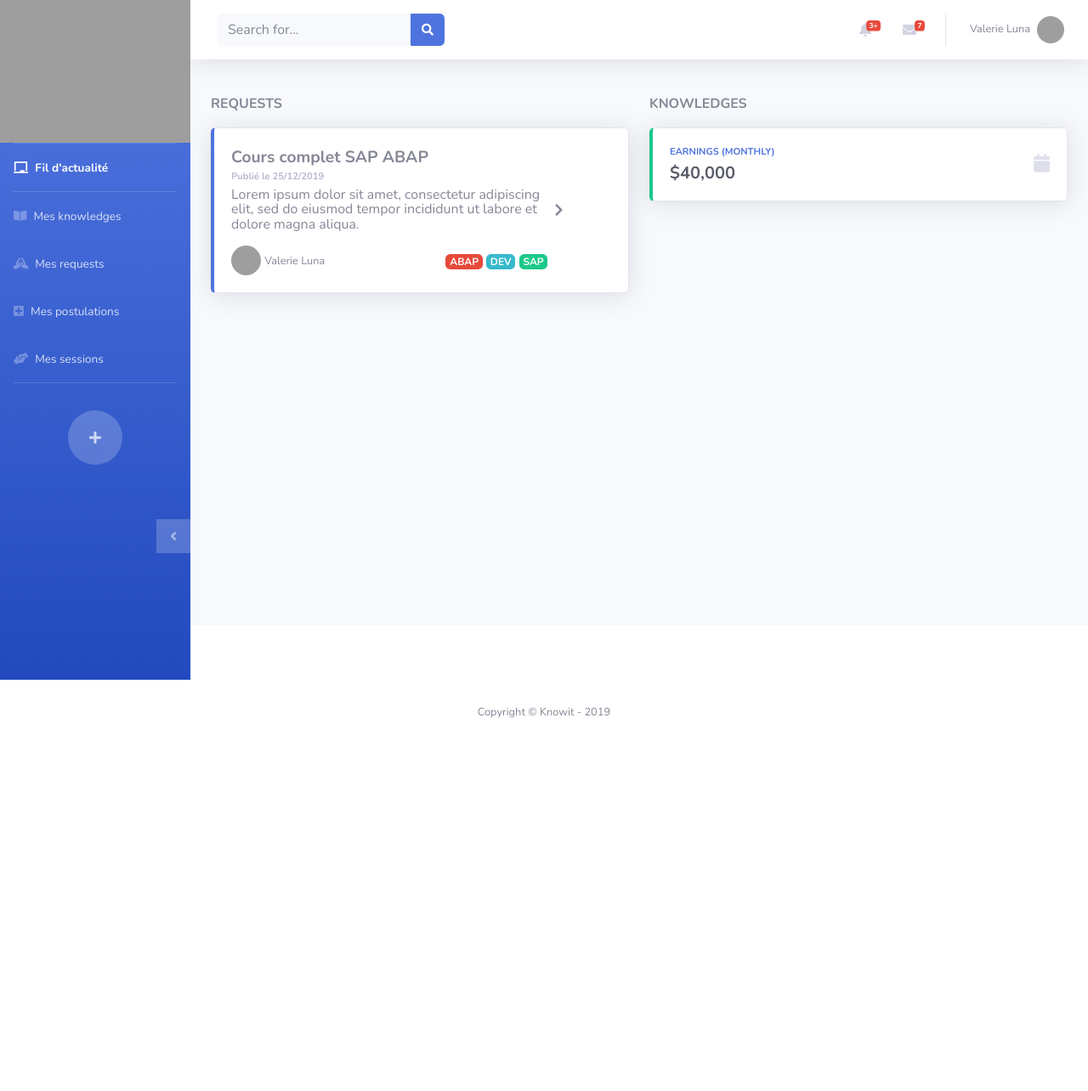
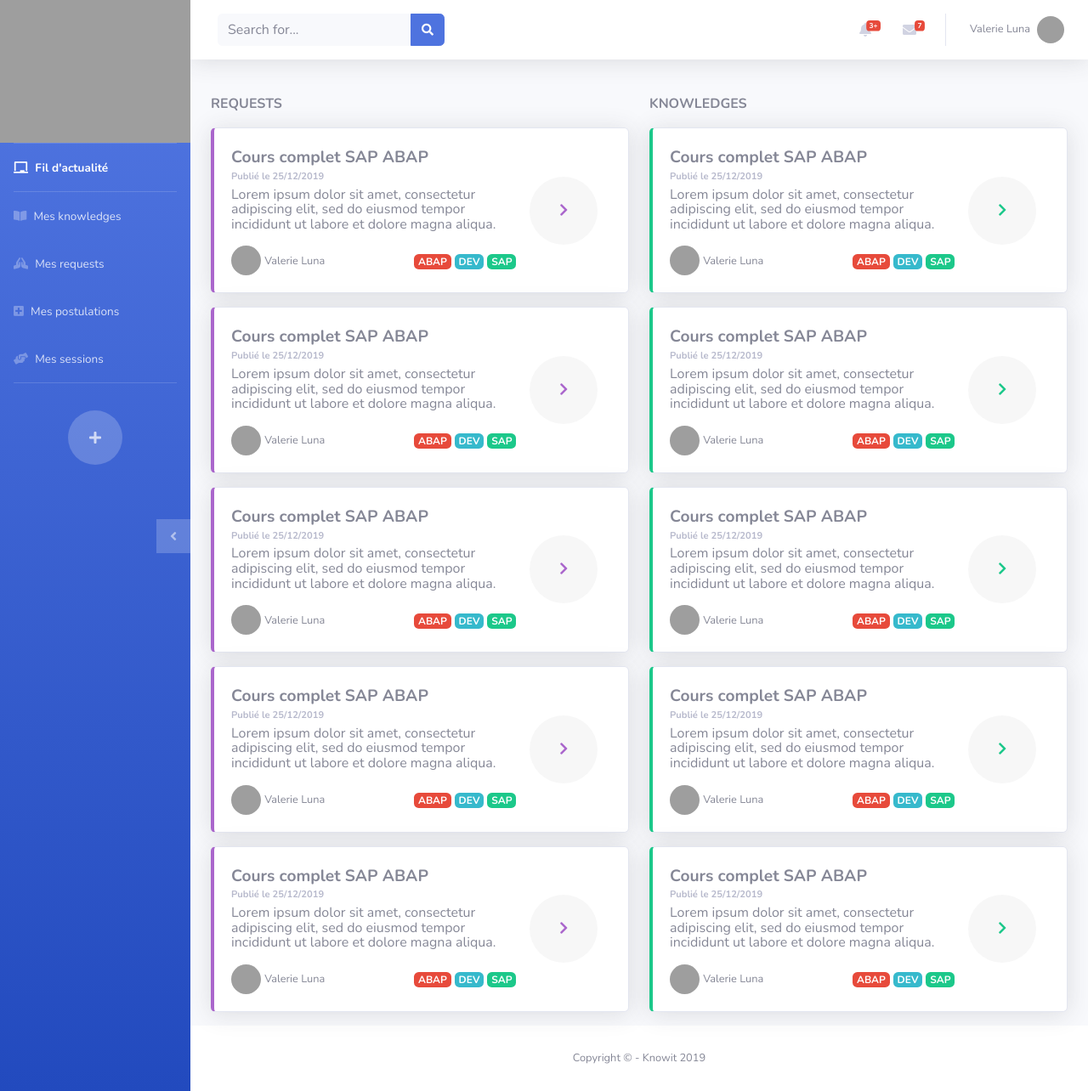
Before and after one commit to cyrilgourgouillon/knowitfip1, a PHP site: page / in a window 1280 px wide. Shown: the whole page at 85% size. Before the commit the page ends 845 px from the top, so only its background shows below. Run offline with PHP 8.4, Linux system fonts and the light colour scheme; grey boxes are pictures that could not be loaded.

Commit message:
Fin vue index - Fil d'actualité

```diff
--- a/css/perso.css
+++ b/css/perso.css
@@ -16,3 +16,25 @@
   .sidebar-rounded:hover {
     background-color: rgba(255, 255, 255, 0.25);
   }
+
+  .chevron-rounded{
+    background-color: #F7F7F7;
+    width: 5rem;
+    height: 5rem;
+    text-align: center;
+    margin-top: 1rem;
+    margin-bottom: 1rem;
+    cursor: pointer;
+}
+.violet{
+    color : #AA66CC;
+}
+
+.chevron-rounded:hover {
+    color: #8B8B8B!important;
+    background-color: #E7E7E7;
+}
+
+.border-left-violet {
+  border-left: 0.25rem solid #AA66CC !important;
+}
--- a/index.html
+++ b/index.html
@@ -298,10 +298,13 @@
               <div class="text-uppercase font-weight-bold mt-3">
                   Requests
               </div>
-              <div class="mt-3 card border-left-primary shadow">
+              <!--
+                KNOWLEDGE
+              -->
+              <div class="mt-3 card border-left-violet shadow">
                   <div class="card-body">
                     <div class="row no-gutters align-items-center">
-                      <div class="col-10 mr-2">
+                      <div class="col">
                           <div class="text-lg font-weight-bold ">Cours complet SAP ABAP</div>
                           <div class="text-xs font-weight-bold text-gray-500 mb-1">Publié le 25/12/2019</div>
                           <div style="line-height: 1.1rem" class="mb-1">
@@ -319,31 +322,337 @@
                             </div>
                           </div>
                       </div>
-                      <div class="col-auto">
-                          <i class="fas fa-chevron-right"></i>
+                      <div class="col-md-3 d-flex justify-content-center">
+                        <button class="rounded-circle chevron-rounded border-0 violet" id="newBtn">
+                             <i class="fas fa-chevron-right"></i>
+                        </button>
                       </div>
                     </div>
                   </div>
                 </div>
-
+                <!--
+                END KNOWLEDGE
+                -->
+                <!--
+                KNOWLEDGE
+              -->
+              <div class="mt-3 card border-left-violet shadow">
+                  <div class="card-body">
+                    <div class="row no-gutters align-items-center">
+                      <div class="col">
+                          <div class="text-lg font-weight-bold ">Cours complet SAP ABAP</div>
+                          <div class="text-xs font-weight-bold text-gray-500 mb-1">Publié le 25/12/2019</div>
+                          <div style="line-height: 1.1rem" class="mb-1">
+                            Lorem ipsum dolor sit amet, consectetur adipiscing elit, sed do eiusmod tempor incididunt ut labore et dolore magna aliqua.
+                          </div>
+                          <div class="mt-3 d-flex align-items-center justify-content-between">
+                            <div>
+                                <img width="35px" class="img-profile rounded-circle" src="https://source.unsplash.com/QAB-WJcbgJk/60x60">
+                                <span class="mr-2 d-lg-inline text-gray-600 small">Valerie Luna</span>
+                            </div>
+                            <div>
+                              <span class="badge badge-danger">ABAP</span>
+                              <span class="badge badge-info">DEV</span>
+                              <span class="badge badge-success">SAP</span>
+                            </div>
+                          </div>
+                      </div>
+                      <div class="col-md-3 d-flex justify-content-center">
+                        <button class="rounded-circle chevron-rounded border-0 violet" id="newBtn">
+                             <i class="fas fa-chevron-right"></i>
+                        </button>
+                      </div>
+                    </div>
+                  </div>
+                </div>
+                <!--
+                END KNOWLEDGE
+                -->
+                <!--
+                KNOWLEDGE
+              -->
+              <div class="mt-3 card border-left-violet shadow">
+                  <div class="card-body">
+                    <div class="row no-gutters align-items-center">
+                      <div class="col">
+                          <div class="text-lg font-weight-bold ">Cours complet SAP ABAP</div>
+                          <div class="text-xs font-weight-bold text-gray-500 mb-1">Publié le 25/12/2019</div>
+                          <div style="line-height: 1.1rem" class="mb-1">
+                            Lorem ipsum dolor sit amet, consectetur adipiscing elit, sed do eiusmod tempor incididunt ut labore et dolore magna aliqua.
+                          </div>
+                          <div class="mt-3 d-flex align-items-center justify-content-between">
+                            <div>
+                                <img width="35px" class="img-profile rounded-circle" src="https://source.unsplash.com/QAB-WJcbgJk/60x60">
+                                <span class="mr-2 d-lg-inline text-gray-600 small">Valerie Luna</span>
+                            </div>
+                            <div>
+                              <span class="badge badge-danger">ABAP</span>
+                              <span class="badge badge-info">DEV</span>
+                              <span class="badge badge-success">SAP</span>
+                            </div>
+                          </div>
+                      </div>
+                      <div class="col-md-3 d-flex justify-content-center">
+                        <button class="rounded-circle chevron-rounded border-0 violet" id="newBtn">
+                             <i class="fas fa-chevron-right"></i>
+                        </button>
+                      </div>
+                    </div>
+                  </div>
+                </div>
+                <!--
+                END KNOWLEDGE
+                -->
+                <!--
+                KNOWLEDGE
+              -->
+              <div class="mt-3 card border-left-violet shadow">
+                  <div class="card-body">
+                    <div class="row no-gutters align-items-center">
+                      <div class="col">
+                          <div class="text-lg font-weight-bold ">Cours complet SAP ABAP</div>
+                          <div class="text-xs font-weight-bold text-gray-500 mb-1">Publié le 25/12/2019</div>
+                          <div style="line-height: 1.1rem" class="mb-1">
+                            Lorem ipsum dolor sit amet, consectetur adipiscing elit, sed do eiusmod tempor incididunt ut labore et dolore magna aliqua.
+                          </div>
+                          <div class="mt-3 d-flex align-items-center justify-content-between">
+                            <div>
+                                <img width="35px" class="img-profile rounded-circle" src="https://source.unsplash.com/QAB-WJcbgJk/60x60">
+                                <span class="mr-2 d-lg-inline text-gray-600 small">Valerie Luna</span>
+                            </div>
+                            <div>
+                              <span class="badge badge-danger">ABAP</span>
+                              <span class="badge badge-info">DEV</span>
+                              <span class="badge badge-success">SAP</span>
+                            </div>
+                          </div>
+                      </div>
+                      <div class="col-md-3 d-flex justify-content-center">
+                        <button class="rounded-circle chevron-rounded border-0 violet" id="newBtn">
+                             <i class="fas fa-chevron-right"></i>
+                        </button>
+                      </div>
+                    </div>
+                  </div>
+                </div>
+                <!--
+                END KNOWLEDGE
+                -->
+                <!--
+                KNOWLEDGE
+              -->
+              <div class="mt-3 card border-left-violet shadow">
+                  <div class="card-body">
+                    <div class="row no-gutters align-items-center">
+                      <div class="col">
+                          <div class="text-lg font-weight-bold ">Cours complet SAP ABAP</div>
+                          <div class="text-xs font-weight-bold text-gray-500 mb-1">Publié le 25/12/2019</div>
+                          <div style="line-height: 1.1rem" class="mb-1">
+                            Lorem ipsum dolor sit amet, consectetur adipiscing elit, sed do eiusmod tempor incididunt ut labore et dolore magna aliqua.
+                          </div>
+                          <div class="mt-3 d-flex align-items-center justify-content-between">
+                            <div>
+                                <img width="35px" class="img-profile rounded-circle" src="https://source.unsplash.com/QAB-WJcbgJk/60x60">
+                                <span class="mr-2 d-lg-inline text-gray-600 small">Valerie Luna</span>
+                            </div>
+                            <div>
+                              <span class="badge badge-danger">ABAP</span>
+                              <span class="badge badge-info">DEV</span>
+                              <span class="badge badge-success">SAP</span>
+                            </div>
+                          </div>
+                      </div>
+                      <div class="col-md-3 d-flex justify-content-center">
+                        <button class="rounded-circle chevron-rounded border-0 violet" id="newBtn">
+                             <i class="fas fa-chevron-right"></i>
+                        </button>
+                      </div>
+                    </div>
+                  </div>
+                </div>
+                <!--
+                END KNOWLEDGE
+                -->
             </div>
             <div class="col-xl-6 col-md-12">
                 <div class="text-uppercase font-weight-bold  mt-3">
                     Knowledges
                 </div>
-                <div class="mt-3 card border-left-success shadow ">
-                    <div class="card-body">
-                      <div class="row no-gutters align-items-center">
-                        <div class="col mr-2">
-                          <div class="text-xs font-weight-bold text-primary text-uppercase mb-1">Earnings (Monthly)</div>
-                          <div class="h5 mb-0 font-weight-bold text-gray-800">$40,000</div>
-                        </div>
-                        <div class="col-auto rounded-circle border-0 ">
-                          <i class="fas fa-calendar fa-lg text-gray-300"></i>
-                        </div>
+                <!--
+                KNOWLEDGE
+                -->
+                <div class="mt-3 card border-left-success shadow">
+                  <div class="card-body">
+                    <div class="row no-gutters align-items-center">
+                      <div class="col">
+                          <div class="text-lg font-weight-bold ">Cours complet SAP ABAP</div>
+                          <div class="text-xs font-weight-bold text-gray-500 mb-1">Publié le 25/12/2019</div>
+                          <div style="line-height: 1.1rem" class="mb-1">
+                            Lorem ipsum dolor sit amet, consectetur adipiscing elit, sed do eiusmod tempor incididunt ut labore et dolore magna aliqua.
+                          </div>
+                          <div class="mt-3 d-flex align-items-center justify-content-between">
+                            <div>
+                                <img width="35px" class="img-profile rounded-circle" src="https://source.unsplash.com/QAB-WJcbgJk/60x60">
+                                <span class="mr-2 d-lg-inline text-gray-600 small">Valerie Luna</span>
+                            </div>
+                            <div>
+                              <span class="badge badge-danger">ABAP</span>
+                              <span class="badge badge-info">DEV</span>
+                              <span class="badge badge-success">SAP</span>
+                            </div>
+                          </div>
+                      </div>
+                      <div class="col-md-3 d-flex justify-content-center">
+                        <button class="text-success rounded-circle chevron-rounded border-0 " id="newBtn">
+                             <i class="fas fa-chevron-right"></i>
+                        </button>
                       </div>
                     </div>
                   </div>
+                </div>
+                <!--
+                END KNOWLEDGE
+                -->
+                 <!--
+                KNOWLEDGE
+                -->
+                <div class="mt-3 card border-left-success shadow">
+                  <div class="card-body">
+                    <div class="row no-gutters align-items-center">
+                      <div class="col">
+                          <div class="text-lg font-weight-bold ">Cours complet SAP ABAP</div>
+                          <div class="text-xs font-weight-bold text-gray-500 mb-1">Publié le 25/12/2019</div>
+                          <div style="line-height: 1.1rem" class="mb-1">
+                            Lorem ipsum dolor sit amet, consectetur adipiscing elit, sed do eiusmod tempor incididunt ut labore et dolore magna aliqua.
+                          </div>
+                          <div class="mt-3 d-flex align-items-center justify-content-between">
+                            <div>
+                                <img width="35px" class="img-profile rounded-circle" src="https://source.unsplash.com/QAB-WJcbgJk/60x60">
+                                <span class="mr-2 d-lg-inline text-gray-600 small">Valerie Luna</span>
+                            </div>
+                            <div>
+                              <span class="badge badge-danger">ABAP</span>
+                              <span class="badge badge-info">DEV</span>
+                              <span class="badge badge-success">SAP</span>
+                            </div>
+                          </div>
+                      </div>
+                      <div class="col-md-3 d-flex justify-content-center">
+                        <button class="text-success rounded-circle chevron-rounded border-0 " id="newBtn">
+                             <i class="fas fa-chevron-right"></i>
+                        </button>
+                      </div>
+                    </div>
+                  </div>
+                </div>
+                <!--
+                END KNOWLEDGE
+                -->
+                 <!--
+                KNOWLEDGE
+                -->
+                <div class="mt-3 card border-left-success shadow">
+                  <div class="card-body">
+                    <div class="row no-gutters align-items-center">
+                      <div class="col">
+                          <div class="text-lg font-weight-bold ">Cours complet SAP ABAP</div>
+                          <div class="text-xs font-weight-bold text-gray-500 mb-1">Publié le 25/12/2019</div>
+                          <div style="line-height: 1.1rem" class="mb-1">
+                            Lorem ipsum dolor sit amet, consectetur adipiscing elit, sed do eiusmod tempor incididunt ut labore et dolore magna aliqua.
+                          </div>
+                          <div class="mt-3 d-flex align-items-center justify-content-between">
+                            <div>
+                                <img width="35px" class="img-profile rounded-circle" src="https://source.unsplash.com/QAB-WJcbgJk/60x60">
+                                <span class="mr-2 d-lg-inline text-gray-600 small">Valerie Luna</span>
+                            </div>
+                            <div>
+                              <span class="badge badge-danger">ABAP</span>
+                              <span class="badge badge-info">DEV</span>
+                              <span class="badge badge-success">SAP</span>
+                            </div>
+                          </div>
+                      </div>
+                      <div class="col-md-3 d-flex justify-content-center">
+                        <button class="text-success rounded-circle chevron-rounded border-0 " id="newBtn">
+                             <i class="fas fa-chevron-right"></i>
+                        </button>
+                      </div>
+                    </div>
+                  </div>
+                </div>
+                <!--
+                END KNOWLEDGE
+                -->
+                 <!--
+                KNOWLEDGE
+                -->
+                <div class="mt-3 card border-left-success shadow">
+                  <div class="card-body">
+                    <div class="row no-gutters align-items-center">
+                      <div class="col">
+                          <div class="text-lg font-weight-bold ">Cours complet SAP ABAP</div>
+                          <div class="text-xs font-weight-bold text-gray-500 mb-1">Publié le 25/12/2019</div>
+                          <div style="line-height: 1.1rem" class="mb-1">
+                            Lorem ipsum dolor sit amet, consectetur adipiscing elit, sed do eiusmod tempor incididunt ut labore et dolore magna aliqua.
+                          </div>
+                          <div class="mt-3 d-flex align-items-center justify-content-between">
+                            <div>
+                                <img width="35px" class="img-profile rounded-circle" src="https://source.unsplash.com/QAB-WJcbgJk/60x60">
+                                <span class="mr-2 d-lg-inline text-gray-600 small">Valerie Luna</span>
+                            </div>
+                            <div>
+                              <span class="badge badge-danger">ABAP</span>
+                              <span class="badge badge-info">DEV</span>
+                              <span class="badge badge-success">SAP</span>
+                            </div>
+                          </div>
+                      </div>
+                      <div class="col-md-3 d-flex justify-content-center">
+                        <button class="text-success rounded-circle chevron-rounded border-0 " id="newBtn">
+                             <i class="fas fa-chevron-right"></i>
+                        </button>
+                      </div>
+                    </div>
+                  </div>
+                </div>
+                <!--
+                END KNOWLEDGE
+                -->
+                 <!--
+                KNOWLEDGE
+                -->
+                <div class="mt-3 card border-left-success shadow">
+                  <div class="card-body">
+                    <div class="row no-gutters align-items-center">
+                      <div class="col">
+                          <div class="text-lg font-weight-bold ">Cours complet SAP ABAP</div>
+                          <div class="text-xs font-weight-bold text-gray-500 mb-1">Publié le 25/12/2019</div>
+                          <div style="line-height: 1.1rem" class="mb-1">
+                            Lorem ipsum dolor sit amet, consectetur adipiscing elit, sed do eiusmod tempor incididunt ut labore et dolore magna aliqua.
+                          </div>
+                          <div class="mt-3 d-flex align-items-center justify-content-between">
+                            <div>
+                                <img width="35px" class="img-profile rounded-circle" src="https://source.unsplash.com/QAB-WJcbgJk/60x60">
+                                <span class="mr-2 d-lg-inline text-gray-600 small">Valerie Luna</span>
+                            </div>
+                            <div>
+                              <span class="badge badge-danger">ABAP</span>
+                              <span class="badge badge-info">DEV</span>
+                              <span class="badge badge-success">SAP</span>
+                            </div>
+                          </div>
+                      </div>
+                      <div class="col-md-3 d-flex justify-content-center">
+                        <button class="text-success rounded-circle chevron-rounded border-0 " id="newBtn">
+                             <i class="fas fa-chevron-right"></i>
+                        </button>
+                      </div>
+                    </div>
+                  </div>
+                </div>
+                <!--
+                END KNOWLEDGE
+                -->
             </div>
           </div>
         </div>
@@ -353,9 +662,10 @@
       <!-- End of Main Content -->
 
       <!-- Footer -->
-      <footer class="sticky-footer bg-white">
+      <footer class="sticky-footer bg-white mt-3">
         <div class="container my-auto">
-          <div class="copyright text-center my-auto">
+          <div class="copyright text-center my-auto ">
+            Copyright &copy; - Knowit 2019
             </div>
           </div>
     </div>
@@ -363,48 +673,6 @@
 </div>
 <!-- /.container-fluid -->
 
-</div>
-<!-- End of Main Content -->
-
-<!-- Footer -->
-<footer class="sticky-footer bg-white">
-<div class="container my-auto">
-  <div class="copyright text-center my-auto">
-    <span>Copyright &copy; Knowit - 2019</span>
-  </div>
-</div>
-</footer>
-<!-- End of Footer -->
-
-</div>
-<!-- End of Content Wrapper -->
-
-</div>
-<!-- End of Page Wrapper -->
-
-<!-- Scroll to Top Button-->
-<a class="scroll-to-top rounded" href="#page-top">
-<i class="fas fa-angle-up"></i>
-</a>
-
-<!-- Logout Modal-->
-<div class="modal fade" id="logoutModal" tabindex="-1" role="dialog" aria-labelledby="exampleModalLabel" aria-hidden="true">
-<div class="modal-dialog" role="document">
-<div class="modal-content">
-<div class="modal-header">
-  <h5 class="modal-title" id="exampleModalLabel">Ready to Leave?</h5>
-  <button class="close" type="button" data-dismiss="modal" aria-label="Close">
-            <span>Copyright &copy; Knowit - 2019</span>
-          </div>
-        </div>
-      </footer>
-      <!-- End of Footer -->
-
-    </div>
-    <!-- End of Content Wrapper -->
-
-  </div>
-  <!-- End of Page Wrapper -->
 
   <!-- Scroll to Top Button-->
   <a class="scroll-to-top rounded" href="#page-top">
```
